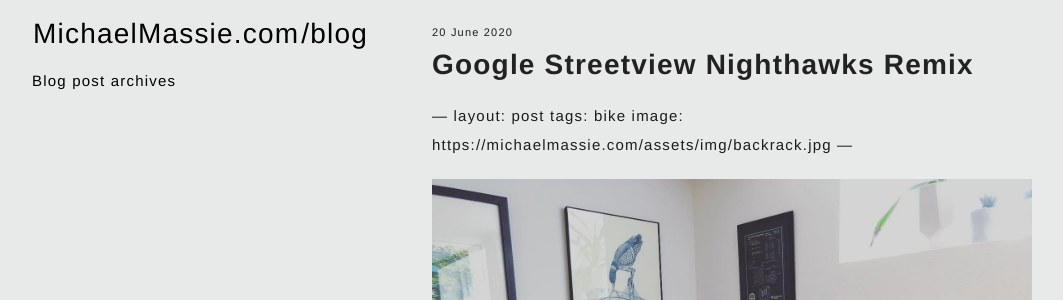
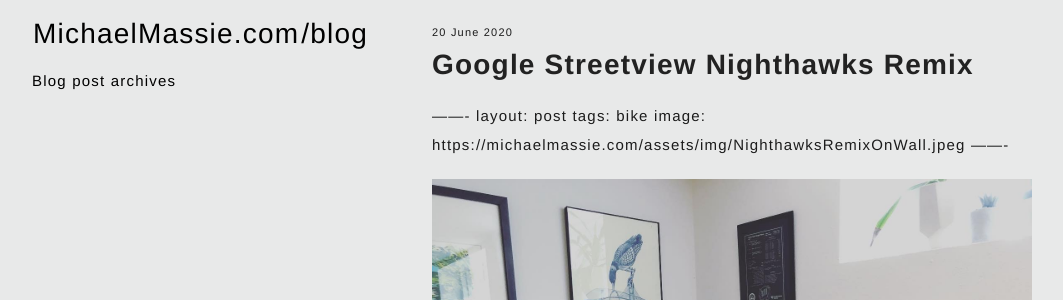
Before and after one commit to mmassie/mmassie.github.io, a Jekyll site: the page built from _posts/2020-06-20-Google-Streetview-Nighthawks-Remix.md, in a window 1280 px wide. Shown: the part 122-422 px from the top of the page, without its empty margins (108-1171 px from the left). Built offline with Jekyll 4.4.1, drawn with Linux system fonts in a browser that asks for light colours; our own code applies the rules of GitHub Pages for plain Markdown files.

```diff
--- a/_posts/2020-06-20-Google-Streetview-Nighthawks-Remix.md
+++ b/_posts/2020-06-20-Google-Streetview-Nighthawks-Remix.md
@@ -1,8 +1,8 @@
-—
+——-
 layout: post
 tags: bike
-image: https://michaelmassie.com/assets/img/backrack.jpg
-—
+image: https://michaelmassie.com/assets/img/NighthawksRemixOnWall.jpeg
+——-
 
 ![](/assets/img/NighthawksRemixOnWall.jpeg)
 ![](/assets/img/NighthawksRemixCloseUp.jpeg)
```
